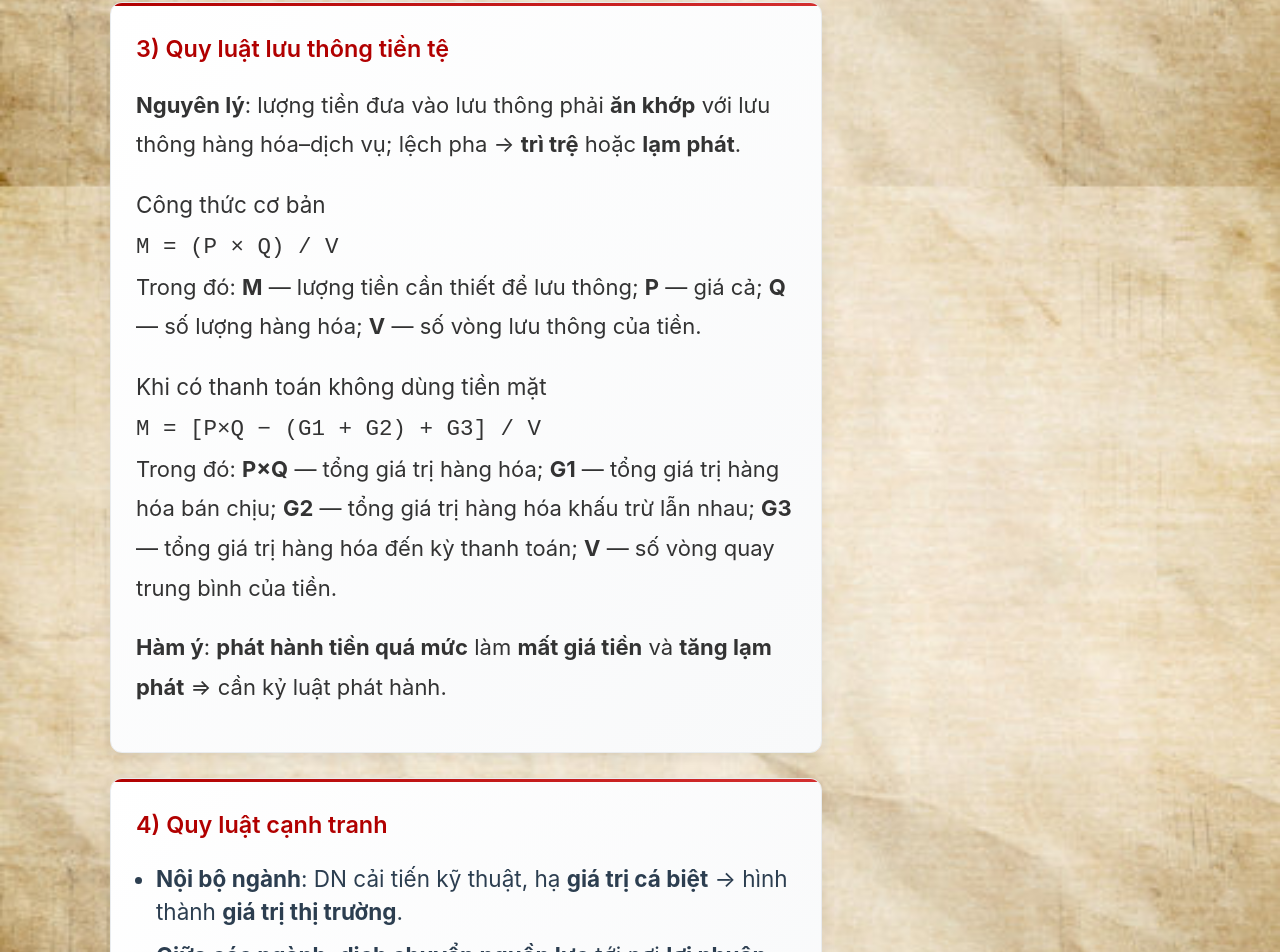
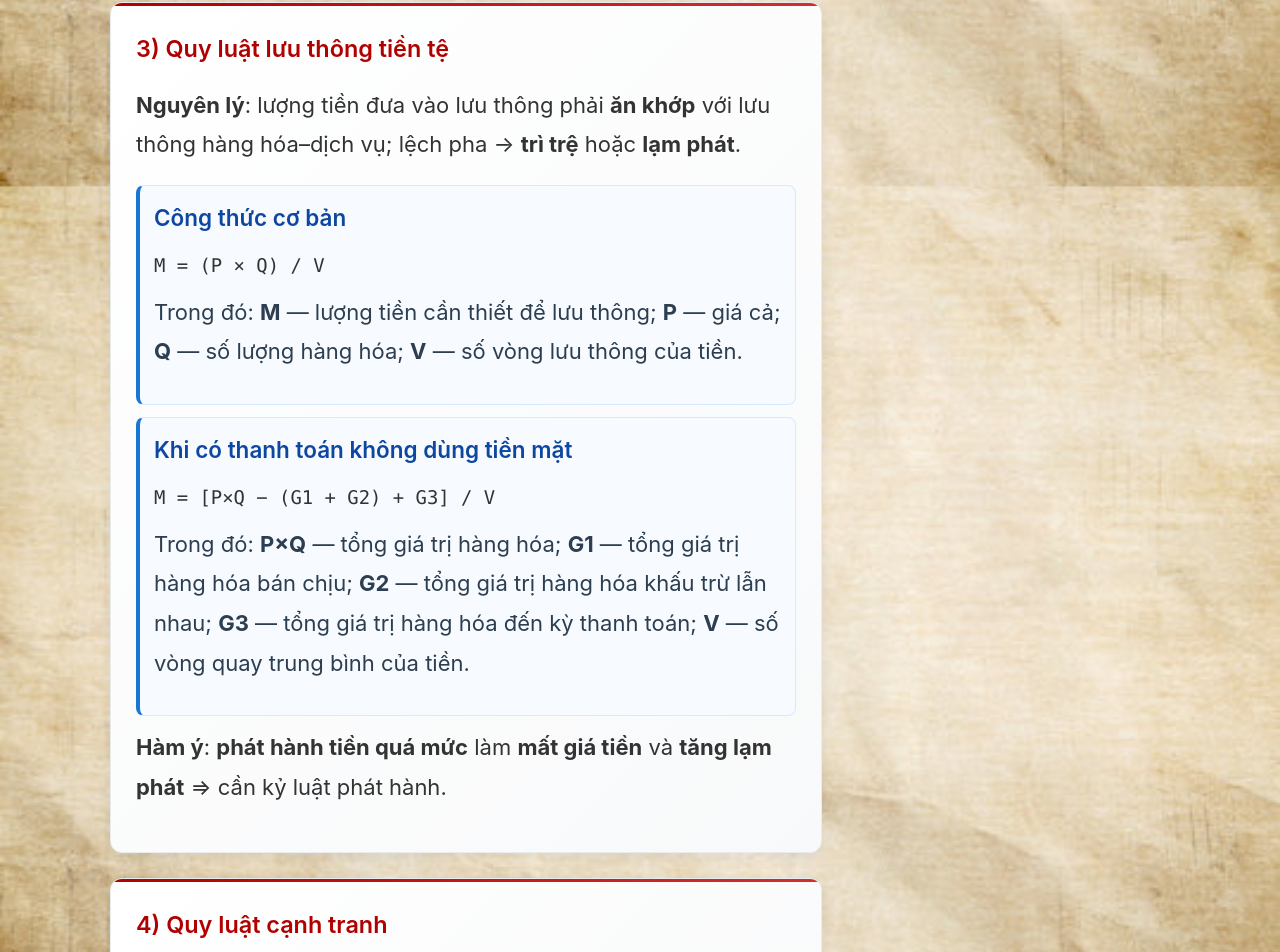
Before and after one commit to LysLama/HCM, a React (Vite) app: page /chapter2/market-economy in a window 1280 px wide. Shown: the part 3227-4179 px from the top of the page. Built offline with nearby package versions, Linux system fonts and the light colour scheme; a web font is replaced by a local one.

Commit message:
content(vn): cut money-circulation formulas from Money page and centralize under Market Economy  Laws (with formula boxes); update Money CTA/link

```diff
--- a/src/styles/Section.css
+++ b/src/styles/Section.css
@@ -338,6 +338,31 @@
 /* Promote ONLY the first direct strong (used as title) to block */
 .callout > strong:first-child { display: block; margin-bottom: 8px; }
 
+/* Styling for formula boxes */
+.formula-box {
+  background: #f7fbff; /* light blue-ish for math readability */
+  border: 1px solid #d7e9ff;
+  border-left: 4px solid #1976d2;
+  border-radius: 8px;
+  padding: 12px 14px;
+  margin: 12px 0;
+}
+.formula-box .formula-title {
+  display: block;
+  color: #0d47a1;
+  font-weight: 600;
+  margin-bottom: 6px;
+}
+.formula-box code {
+  font-family: ui-monospace, SFMono-Regular, Menlo, Monaco, Consolas, "Liberation Mono", "Courier New", monospace;
+  font-size: 1.05rem;
+  background: transparent;
+}
+.formula-note {
+  margin: 8px 0 0;
+  color: #2c3e50;
+}
+
 /* Styling cho sections */
 section {
   margin: 40px 0;
```
